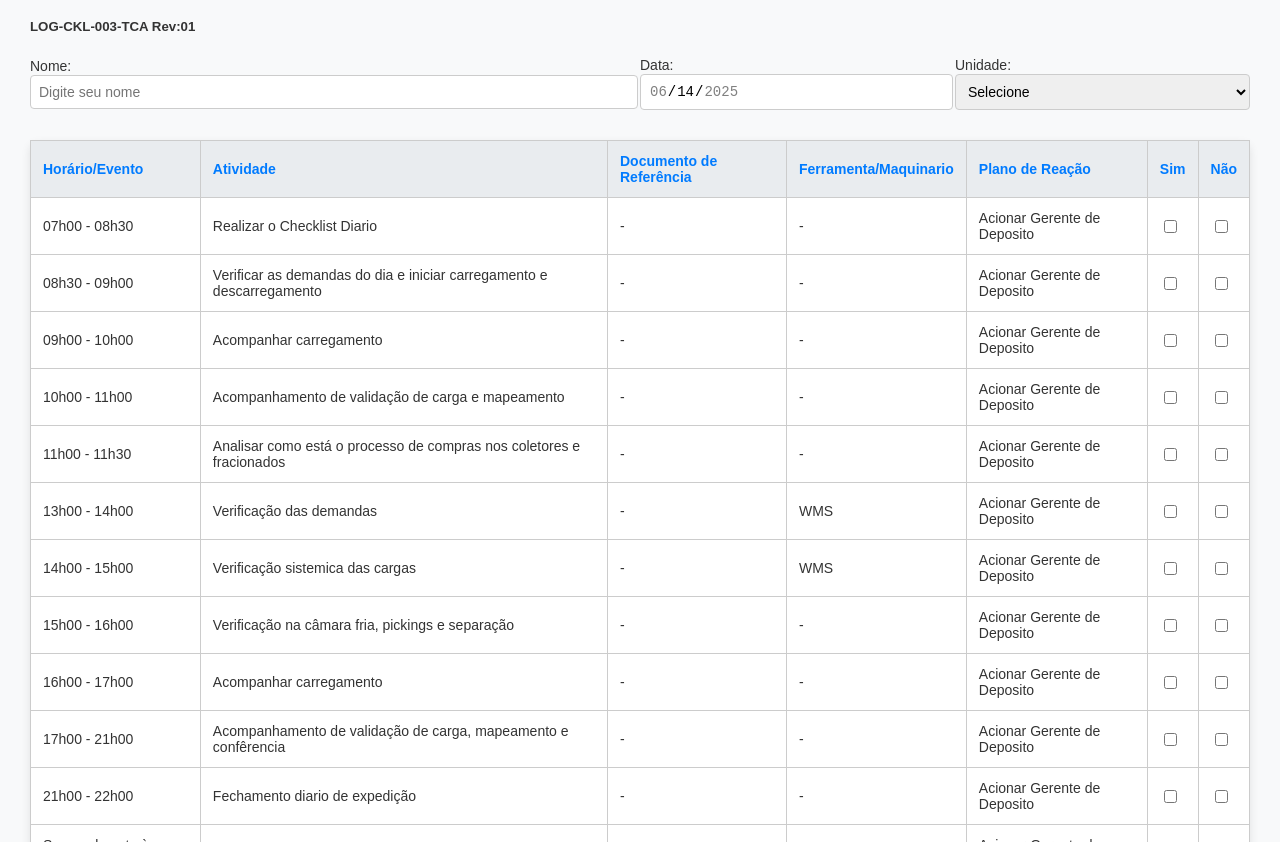
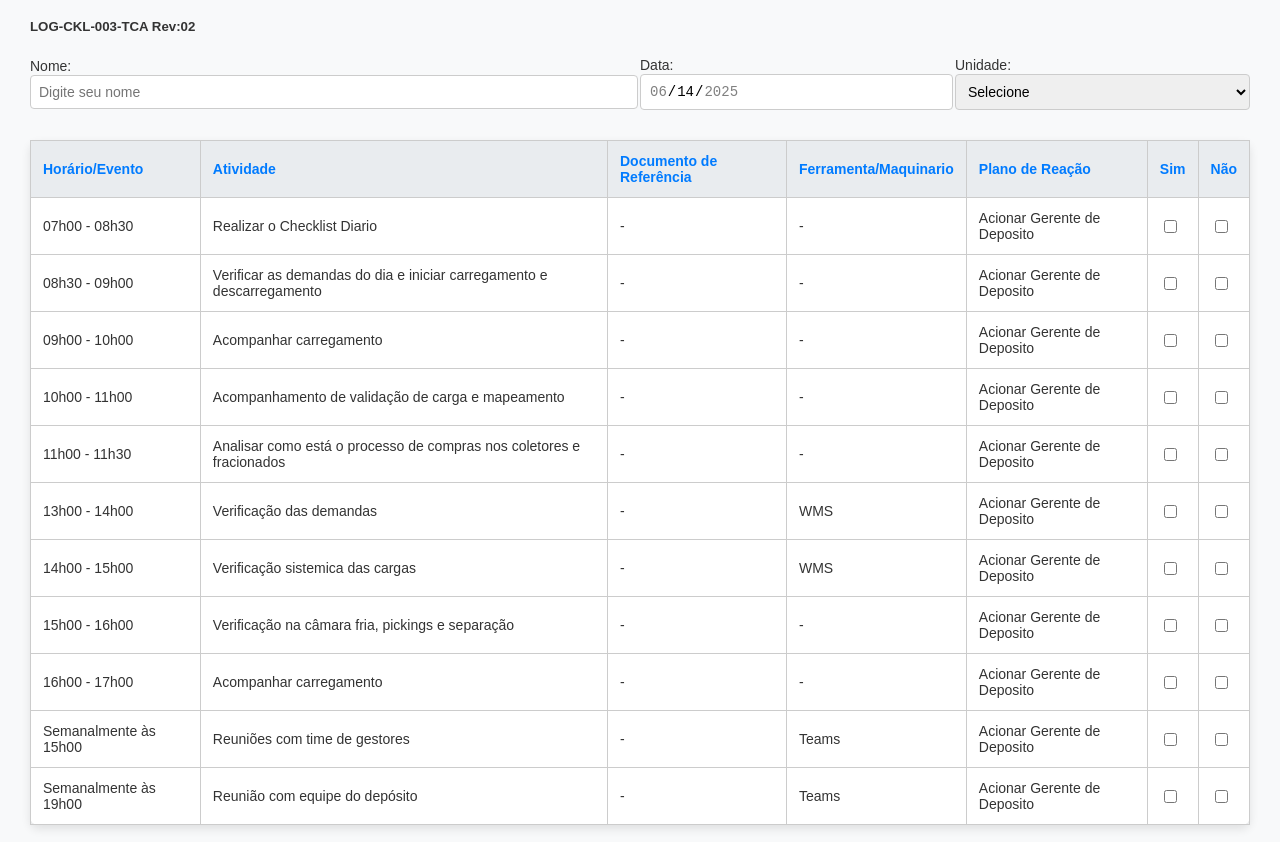
Before and after one commit to grupotriunfante/LOG-CKL-003-TCA, a plain HTML site: page index.htm in a window 1280 px wide. Shown: the part 78-920 px from the top of the page. Drawn offline with Linux system fonts and the light colour scheme.

Commit message:
Update index.htm
rev02

```diff
--- a/index.htm
+++ b/index.htm
@@ -103,7 +103,7 @@
   <img src="https://i.imgur.com/WzaQvTL.png" alt="Logo" style="width: 45px; height: auto;">
   <h1 style="font-size: 32px; margin: 0;">Checklist de Rotina - Encarregado de Logistica - 1° Turno</h1>
 </div>
-<h5>LOG-CKL-003-TCA Rev:01</h5>
+<h5>LOG-CKL-003-TCA Rev:02</h5>
 <!-- Formulário de informações iniciais -->
 <div class="form-container" style="display: flex; gap: 20px; align-items: center; flex-wrap: wrap;">
   <div style="flex: 2;">
@@ -161,8 +161,6 @@
           ["14h00 - 15h00", "Verificação sistemica das cargas","-","WMS","Acionar Gerente de Deposito"],
           ["15h00 - 16h00", "Verificação na câmara fria, pickings e separação","-","-","Acionar Gerente de Deposito"],
           ["16h00 - 17h00", "Acompanhar carregamento","-","-","Acionar Gerente de Deposito"],
-          ["17h00 - 21h00", "Acompanhamento de validação de carga, mapeamento e confêrencia","-","-","Acionar Gerente de Deposito"],
-          ["21h00 - 22h00", "Fechamento diario de expedição","-","-","Acionar Gerente de Deposito"],
           ["Semanalmente às 15h00", "Reuniões com time de gestores","-","Teams","Acionar Gerente de Deposito"],
           ["Semanalmente às 19h00", "Reunião com equipe do depósito","-","Teams","Acionar Gerente de Deposito"],
           ];
@@ -254,7 +252,7 @@
     formData.append("data", data);
     formData.append("unidade", unidade);
 
-    fetch("https://script.google.com/macros/s/AKfycbzfruy7MTaT8YjUlumy_r8Z0JFLwdJfNT5AqHIN-_LDKrsnSU6lyTEKyElx84kQfA3bQQ/exec", {
+    fetch("https://script.google.com/macros/s/AKfycbzIQwRMRdQKihYZbQKfibQuBgI0FlWP039-Z0AQTCfHFV66b2wqK_nEUISCJ1jdbZEO1Q/exec", {
       method: "POST",
       body: formData
     })
```
